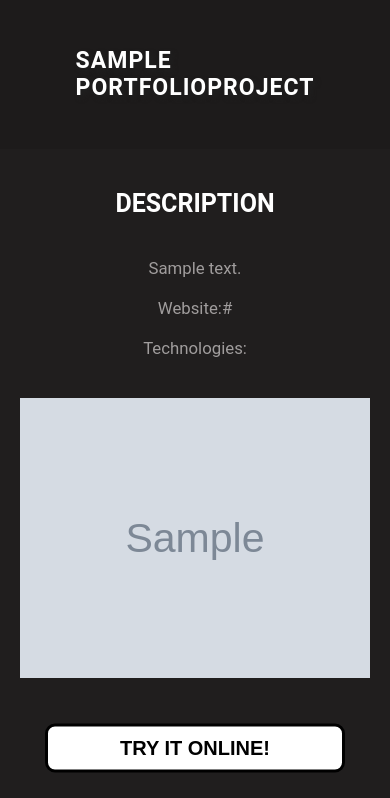
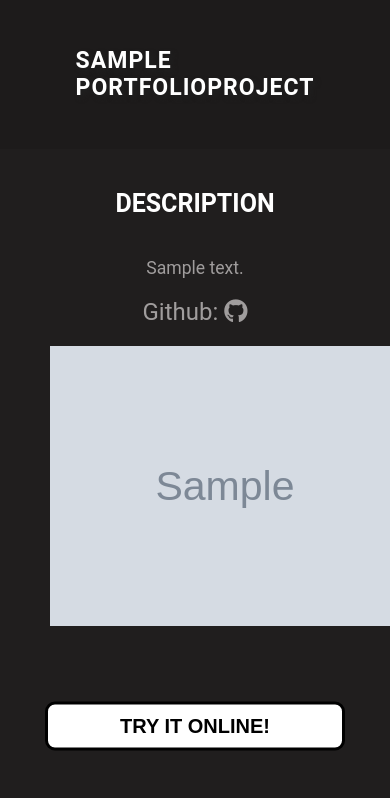
Before and after one commit to Pompeiro/portfolio, a Django app: a page that uses portfolio/templates/portfolioapp/portfolioproject_detail.html in a window 390 px wide; the page is wider, and only the part inside the window is pictured. Shown: the part 101-899 px from the top of that part. After the commit the page ends 852 px from the top of that part, so only its background shows below. Run offline with Django 3.2, Linux system fonts and the light colour scheme; tables that the repository leaves empty hold one stand-in row (values such as "Sample post"); grey boxes marked "Sample" are stand-in pictures; some libraries are stand-ins or nearby versions.

Commit message:
Upgrade portfolioapp frontend

```diff
--- a/portfolio/static/css/style.css
+++ b/portfolio/static/css/style.css
@@ -10,8 +10,8 @@
     color: rgb(160, 157, 157);
 }
 .container{
-    display: flex;
-    padding: 50px;
+    display: grid;
+    grid-template-columns: repeat(2, 2fr);
 }
 
 .wrapper {
@@ -30,8 +30,8 @@
 /* contact */
 .contact{
     padding-top: 70px;
-    width: 500px;
-    margin-left: 60px;
+    width: 200px;
+   text-align: center;
 }
 
 .contact p{
@@ -41,7 +41,7 @@
 }
 
 .contact h2{
-    font-size: 1.7rem;
+    font-size: 1.5rem;
     padding: 15px 0;
 }
 
@@ -55,9 +55,7 @@
 }
 /* section-2 */
 .section-2{
-    padding-top: 70px;
-    width: 70%;
-    flex-grow: 1;
+    padding: 70px 70px;
 }
 
 .section-2 h2{
@@ -85,14 +83,15 @@
     font-size: 20px;
     transition: 0.5s;
 }
+li{
+    padding: 10px 0;
+}
 
 /* section-3 */
 
 .section-3 p{
     margin: 20px 50px;
     font-size: 1.05rem;
-    display: flex;
-    justify-content: center;
 }
 .section-3 h2{
     margin: 40px 0;
@@ -118,17 +117,6 @@
     background-position: center;
     background-size: cover;
 }
-
-.technologies-proj1{
-  position: relative;
-
-}
-.technologies-proj1 ul {
-  position: absolute;
-  left: 50%;
-  transform: translatex(-50%);
-}
-
 .hero-bg{
     height: 100%;
     width: 100%;
@@ -138,10 +126,32 @@
     font-size: 23px;
 }
 
-.proj1-txt{
-    margin: 20px 50px;
+.section-3 p{
+    text-align: center;
     font-size: 1.1rem;
 }
+.technologies-proj1 ul{
+    margin-left: 50%;;
+    font-size: 1.1rem;
+    transform: translateX(-30%);
+}
+.description-github p{
+  font-size: 1.5rem;
+}
+.examples{
+    margin-top: 50px;
+    position: relative;
+    height: 330px;
+    background-position: center;
+    background-repeat: no-repeat;
+}
+.proj2-img{
+    position: relative;
+    height: 150px;
+    background-position: center;
+    background-size: cover;
+}
+
 
 .btn{
     height: 100px;
@@ -173,9 +183,6 @@
 
 
 
-
-
-
 /* animations / utilities */
 .projects a:hover{
     font-size: 25px;
@@ -196,8 +203,7 @@
 /* media queres */
 @media(max-width:780px){
     .container{
-        padding: 0 30px;
-        flex-wrap: wrap;
+        display: block;
 
     }
     .contact{
@@ -205,10 +211,12 @@
         text-align: center;
         height: 450px;
     }
+    .section-2 {
+        padding: 60px 25px;
+    }
     .section-2 p{
         font-size: 20px;
         padding-bottom: 40px;
-        margin:0;
     }
     .section-2 h2{
         font-size: 25px;
@@ -222,6 +230,18 @@
         font-size: 20px;
         margin-bottom: 10px;
     }
+    .examples{
+    background-size: 90%;
+    margin-top: 10px;
+}
+.examples2{
+    background-size: 90%;
+    margin-top: 10px;
+}
+.examples3{
+    background-size: 90%;
+    margin-top: 10px;
+}
 }
 
 
--- a/portfolio/templates/portfolioapp/portfolioproject_detail.html
+++ b/portfolio/templates/portfolioapp/portfolioproject_detail.html
@@ -28,28 +28,31 @@
     <div class="description-proj1">
             <h2>Description</h2>
             <p>{{ portfolioproject.description|linebreaksbr }}</p>
+    </div>
+    {% endif %}
+    <div class="description-github">
             {% if portfolioproject.website %}
-              <p>Website: <a href="{{ portfolioproject.website }}">{{ portfolioproject.website }}</a></p>
+              <p>Github: <a href="{{ portfolioproject.website }}"><i class="fab fa-github"></i></a></p>
             {% endif %}
     </div>
-    {% endif %}
-    {% if portfolioproject.description %}
+    {% if portfolioproject.technology_set.all %}
+            <h2>Technologies</h2>
 
     <div class="technologies-proj1">
-              <p>Technologies:
+
                 <ul>
                   {% for tech in portfolioproject.technology_set.all %}
                     <li>{{ tech }}</li>
                   {% endfor %}
                 </ul>
-              </p>
     </div>
     {% endif %}
 
+     {% if portfolioproject.photo.url %}
         <div class="examples">
                 <p><img src="{{ portfolioproject.photo.url }}" alt="Project image" width="350" height="280"></p>
         </div>
-
+    {% endif %}
      {% if portfolioproject.try_online_url %}
         <div class="btn">
                 <a href="{{ portfolioproject.try_online_url }}"><button class="btn-inside">try it online!</button></a>
```
